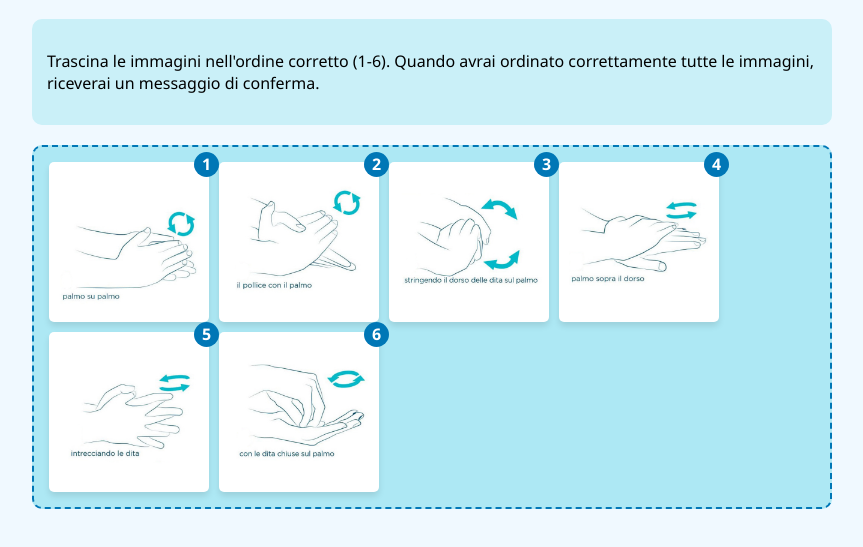
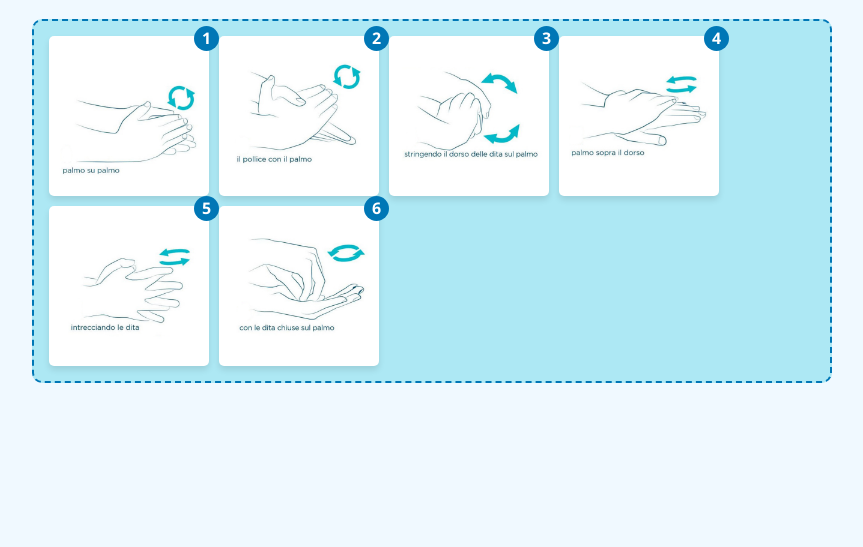
Before and after one commit to DevilMat7/hand-washing-game, a plain HTML site: page index.html in a window 1280 px wide. Shown: the part 87-634 px from the top of the page, without its empty margins (208-1071 px from the left). Drawn offline with Linux system fonts and the light colour scheme.

Commit message:
Riduzione

```diff
--- a/index.html
+++ b/index.html
@@ -118,13 +118,6 @@
   </head>
   <body>
     <h1>Ordina i Passi del Lavaggio delle Mani</h1>
-
-    <div class="instructions">
-      <p>
-        Trascina le immagini nell'ordine corretto (1-6). Quando avrai ordinato correttamente tutte le
-        immagini, riceverai un messaggio di conferma.
-      </p>
-    </div>
 
     <div class="game-container">
       <div id="drop-zone" class="drop-zone"></div>
```
